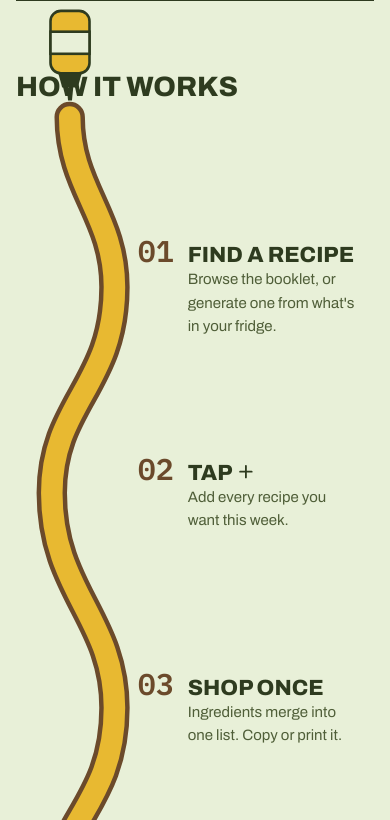
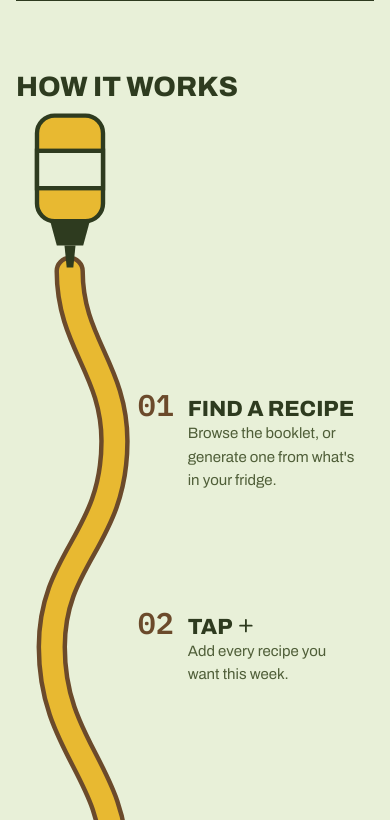
Before and after one commit to Nishka4309/My-Recipe-Booklet, a website: page index.html in a window 390 px wide. Shown: the part 885-1705 px from the top of the page. Drawn offline with Linux system fonts and the light colour scheme.

Commit message:
Bigger sauce bottle with room above the stream
Co-Authored-By: Claude Opus 5.5 <noreply@anthropic.com>

```diff
--- a/style.css
+++ b/style.css
@@ -150,13 +150,14 @@ html { overflow-x: clip; }
 
 /* How it works: sauce poured from a squeeze bottle; steps sit along the stream. */
 .sauce-section { padding: 72px 0 0; }
-.sauce { position: relative; max-width: 1000px; margin: 0 auto; }
+.sauce { position: relative; max-width: 1000px; margin: 150px auto 0; }
 .sauce-art { display: block; width: 100%; height: auto; overflow: visible; }
 .sauce-art.narrow { display: none; }
 .stream, .stream-edge { fill: none; stroke-linecap: round; stroke-dasharray: 1; stroke-dashoffset: 0; }
 .stream-edge { stroke: var(--brown); stroke-width: 34; }
 .stream { stroke: var(--yellow); stroke-width: 24; }
-.bottle { position: absolute; left: 50%; top: -128px; width: 64px; translate: -50% 0; transform-origin: 50% 0; }
+/* the bottle's nozzle tip sits at 96% of its height, right where the stream starts */
+.bottle { position: absolute; left: 50%; top: -216px; width: 120px; translate: -50% 0; transform-origin: 50% 0; }
 .bottle-body { fill: var(--yellow); stroke: #2e3b1f; stroke-width: 4; }
 .bottle-label { fill: #e8f0d8; stroke: #2e3b1f; stroke-width: 4; }
 .bottle-cap, .bottle-nozzle { fill: #2e3b1f; }
@@ -415,7 +416,8 @@ code { font: .9em var(--mono); background: var(--surface); padding: 1px 5px; bor
   .chart-grid { grid-template-columns: 1fr; }
   .sauce-art.wide { display: none; }
   .sauce-art.narrow { display: block; }
-  .bottle { left: 15%; top: -110px; width: 52px; }
+  .bottle { left: 15%; top: -162px; width: 88px; }
+  .sauce { margin-top: 170px; }
   .sauce-steps li { width: 62%; left: 34% !important; }
   .sauce-steps .s1 { top: 19%; } .sauce-steps .s2 { top: 42%; } .sauce-steps .s3 { top: 66%; } .sauce-steps .s4 { top: 88%; }
   .sauce-steps li::before { font-size: 30px; }
```
